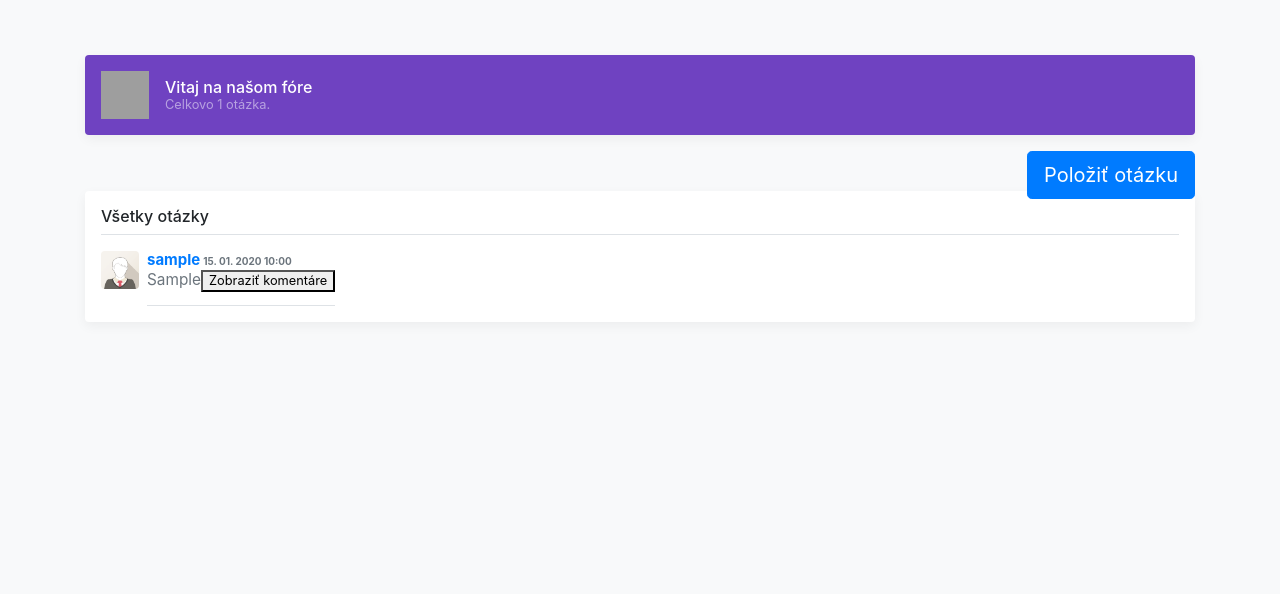
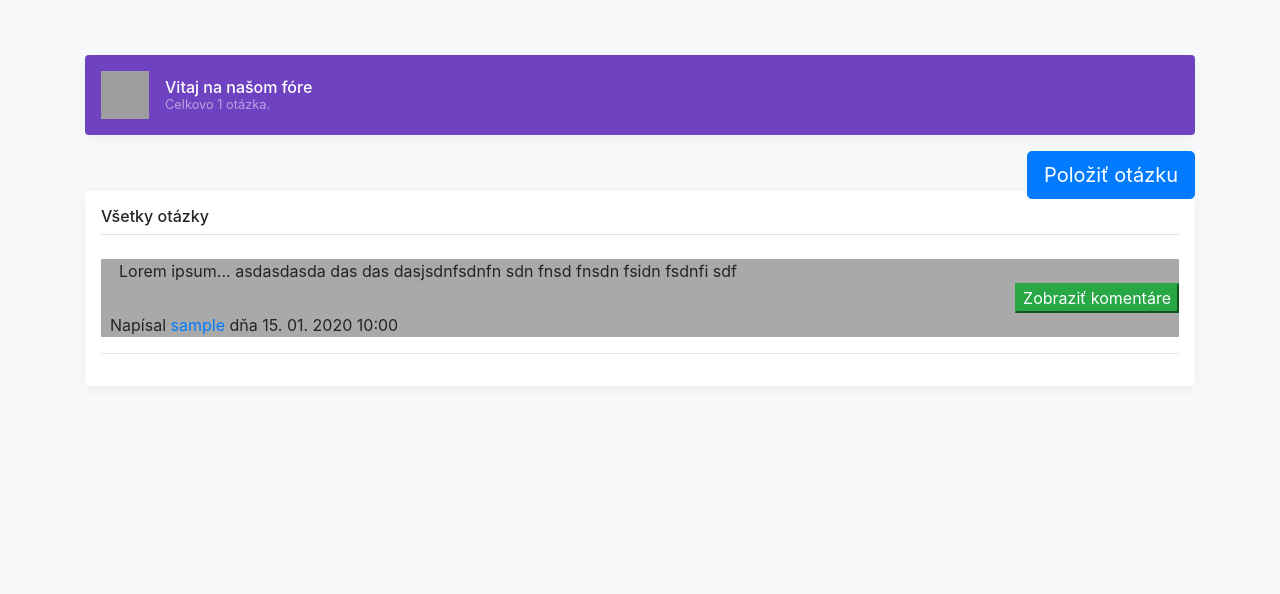
Before and after one commit to cRaZy92/AdamkovaStranka, a PHP site: page /forum.php in a window 1280 px wide. Shown: the part 57-651 px from the top of the page. Run offline with PHP 8.4, Linux system fonts and the light colour scheme; the visitor is signed in with stand-in values (Sample User, id 1); tables that the repository leaves empty or names only in its code hold one stand-in row (Sample ...); data that the repository does not hold is empty; some libraries are stand-ins or nearby versions; grey boxes are pictures that could not be loaded.

Commit message:
Renamed some things

```diff
--- a/css/styles.css
+++ b/css/styles.css
@@ -213,4 +213,14 @@ border-bottom:2px dashed #337AB7;
 .divider-vertical {
   height: 0px;
   margin: 0 6px;
-  }
+}
+
+.box {
+  display: flex;
+  flex-direction: column;
+  align-items: flex-start;
+  background-color: darkgrey;
+}
+.push {
+    margin-left: auto;
+}
--- a/forum_post_temp.php
+++ b/forum_post_temp.php
@@ -3,24 +3,19 @@ $date = $jedna_otazka['date'];
 $date_u = DateTime::createFromFormat('Y-m-d H:i:s', $date);
 $date_u = $date_u->format('d. m. Y H:i');
 
-?>
-
-<div class="media text-muted pt-3"> <!-- orámovanie celej otázky -->
-    <img src="img/img_avatar_m.png" alt="" class="mr-2 rounded" width="38" height="38"> <!-- možno raz obrázok uživateľa -->
-    <form action="forum_comment.php" method="post"> <!-- začiatok formu na odoslanie ID otazky -->
-        <p class="media-body pb-3 mb-0 small lh-125 border-bottom border-gray">
-
-            <strong class="d-block text-gray-dark"><span style="font-size:15px"><a href='profil_other.php?id_uzivatel=<?php echo $id_uzivatela_o; ?>'><?php echo $nick_uzivatela_o; ?></a></span> <span style="font-size:10px"><?php echo $date_u; ?></span></strong><!-- Hlavička otázky (meno uživateľa) -->
-
-            <big><?php echo $jedna_otazka['post']; ?></big> <!-- telo otázky -->
-            <button type="submit" class="float-right" name="post_id" value="<?php echo $jedna_otazka['post_id']; ?>">Zobraziť komentáre</button>
-        </p>
-    </form>
-</div>
- <!--
+/*
 <div class="d-flex align-items-start flex-column" style="height: 200px;">
   <div class="mb-auto p-2">Flex item</div>
   <div class="p-2">Flex item</div>
   <div class="p-2">Flex item</div>
 </div>
--->
+*/
+?>
+<form action="forum_comment.php" method="post"> <!-- začiatok formu na odoslanie ID otazky -->
+<div class="box">
+  <div>    Lorem ipsum... asdasdasda das das dasjsdnfsdnfn sdn fnsd fnsdn fsidn fsdnfi sdf</div>
+  <div class="push"><button type="submit" class="float-right btn-success" name="post_id" value="<?php echo $jedna_otazka['post_id']; ?>">Zobraziť komentáre</button></div>
+  <div>  Napísal <a href='profil_other.php?id_uzivatel=<?php echo $id_uzivatela_o; ?>'><?php echo $nick_uzivatela_o; ?></a> <span style="">dňa <?php echo $date_u; ?></span></div>
+</div>
+</form>
+<hr>
--- a/login.php
+++ b/login.php
@@ -47,7 +47,7 @@ else
                     setcookie('nick_email', $nick_email, time() + (86400 * 30));
                     setcookie('password', $password, time() + (86400 * 30));
                     }
-
++
             $_SESSION['user_id'] = $user_login['user_id'];
             $_SESSION['nick'] = $user_login['nick'];
 
@@ -59,7 +59,6 @@ else
             $login_error = 1;
     }
  }
-
     if($db_spojenie) mysqli_close($db_spojenie);
 }
 //formular pre prihlasenie
--- a/menu_logged.php
+++ b/menu_logged.php
@@ -45,9 +45,9 @@
         <div class="nav-item dropdown" id="user_menu">
         <button class="btn btn-link dropdown-toggle" type="button" id="dropdown02" data-toggle="dropdown" aria-haspopup="true" aria-expanded="false"><span  style="font-size:18px"><i class="fas fa-user"></i>  <?php echo $_SESSION['nick']; ?></span></button>
                 <div class="dropdown-menu" aria-labelledby="dropdown02">
-                    <a class="dropdown-item" href="profil.php"><i class="far fa-address-card"></i> Zobraziť profil</a>
+                    <a class="dropdown-item" href="profile.php"><i class="far fa-address-card"></i> Zobraziť profil</a>
                     <div class="dropdown-divider"></div>
-                    <a class="dropdown-item" href="db_odhlasenie.php"><i class="fas fa-sign-out-alt"></i> Odhlásiť</a>
+                    <a class="dropdown-item" href="logout.php"><i class="fas fa-sign-out-alt"></i> Odhlásiť</a>
                 </div>
         </div>
       </div>
```
Also changed, not shown: forum.php (+2 -9 lines), komentar.php (+10 -0 lines), signup.php (+6 -10 lines), logout.php (renamed from db_odhlasenie.php), profile.php (renamed from profil.php), profile_edit.php (renamed from profil_edit.php), profile_other.php (renamed from profil_other.php).
